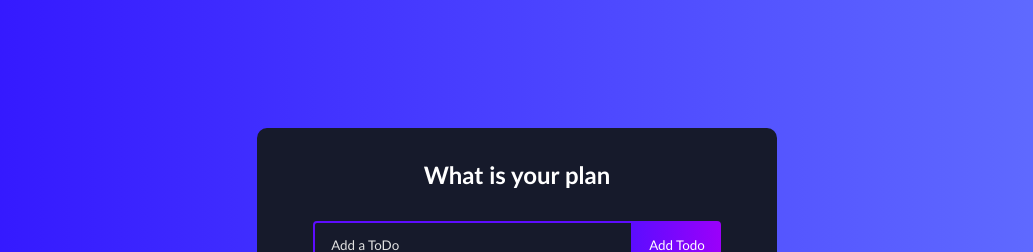
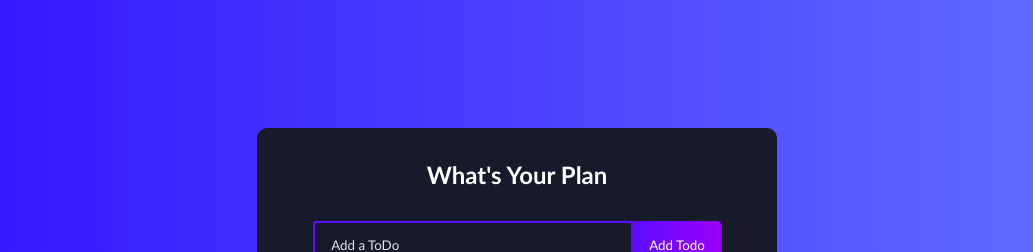
Before and after one commit to prajapatilalit/Todoapp, a React (Create React App) app in the folder todo/: page / in a window 1280 px wide. Shown: the top 252 px of the page, without its empty margins (123-1156 px from the left). Built offline with nearby package versions, Linux system fonts and the light colour scheme.

Commit message:
update completed todo app

```diff
--- a/todo/src/App.css
+++ b/todo/src/App.css
@@ -16,7 +16,7 @@ body {
 .todo_app {
   display: flex;
   flex-direction: column;
-  justify-content: start;
+  justify-content: flex-start;
   width: 520px;
   min-height: 600px;
   background: #161a2b;
--- a/todo/src/App.js
+++ b/todo/src/App.js
@@ -3,12 +3,12 @@ import "./App.css";
 
 import ToDoList from "./Components/toDoList/ToDoList";
 
-function App() {
+const App = () => {
   return (
     <div className="todo_app">
       <ToDoList />
     </div>
   );
-}
+};
 
 export default App;
--- a/todo/src/Components/toDo/ToDo.js
+++ b/todo/src/Components/toDo/ToDo.js
@@ -3,7 +3,7 @@ import TodoForm from "../toDoForm/ToDoForm";
 import { RiCloseCircleLine } from "react-icons/ri";
 import { TiEdit } from "react-icons/ti";
 
-function Todo({ todos, completeTodo, removeTodo, updateTodo }) {
+const Todo = ({ todos, completeTodo, removeTodo, updateTodo }) => {
   const [edit, setEdit] = useState({
     id: null,
     value: "",
@@ -41,6 +41,6 @@ function Todo({ todos, completeTodo, removeTodo, updateTodo }) {
       </div>
     </div>
   ));
-}
+};
 
 export default Todo;
--- a/todo/src/Components/toDoForm/ToDoForm.js
+++ b/todo/src/Components/toDoForm/ToDoForm.js
@@ -1,6 +1,6 @@
 import React, { useState } from "react";
 
-function TodoForm(props) {
+const TodoForm = (props) => {
   const [input, setInput] = useState(props.edit ? props.edit.value : "");
 
   const handleChange = (e) => {
@@ -45,6 +45,6 @@ function TodoForm(props) {
       )}
     </form>
   );
-}
+};
 
 export default TodoForm;
--- a/todo/src/Components/toDoList/ToDoList.js
+++ b/todo/src/Components/toDoList/ToDoList.js
@@ -2,7 +2,7 @@ import React, { useState } from "react";
 import Todo from "../toDo/ToDo";
 import TodoForm from "../toDoForm/ToDoForm";
 
-function ToDoList() {
+const ToDoList = () => {
   const [todos, setTodos] = useState([]);
 
   //Add todo
@@ -47,7 +47,7 @@ function ToDoList() {
 
   return (
     <div>
-      <h1>What is your plan </h1>
+      <h1>What's Your Plan </h1>
       <TodoForm onSubmit={addTodo} />
       <Todo
         todos={todos}
@@ -57,6 +57,6 @@ function ToDoList() {
       />
     </div>
   );
-}
+};
 
 export default ToDoList;
```
